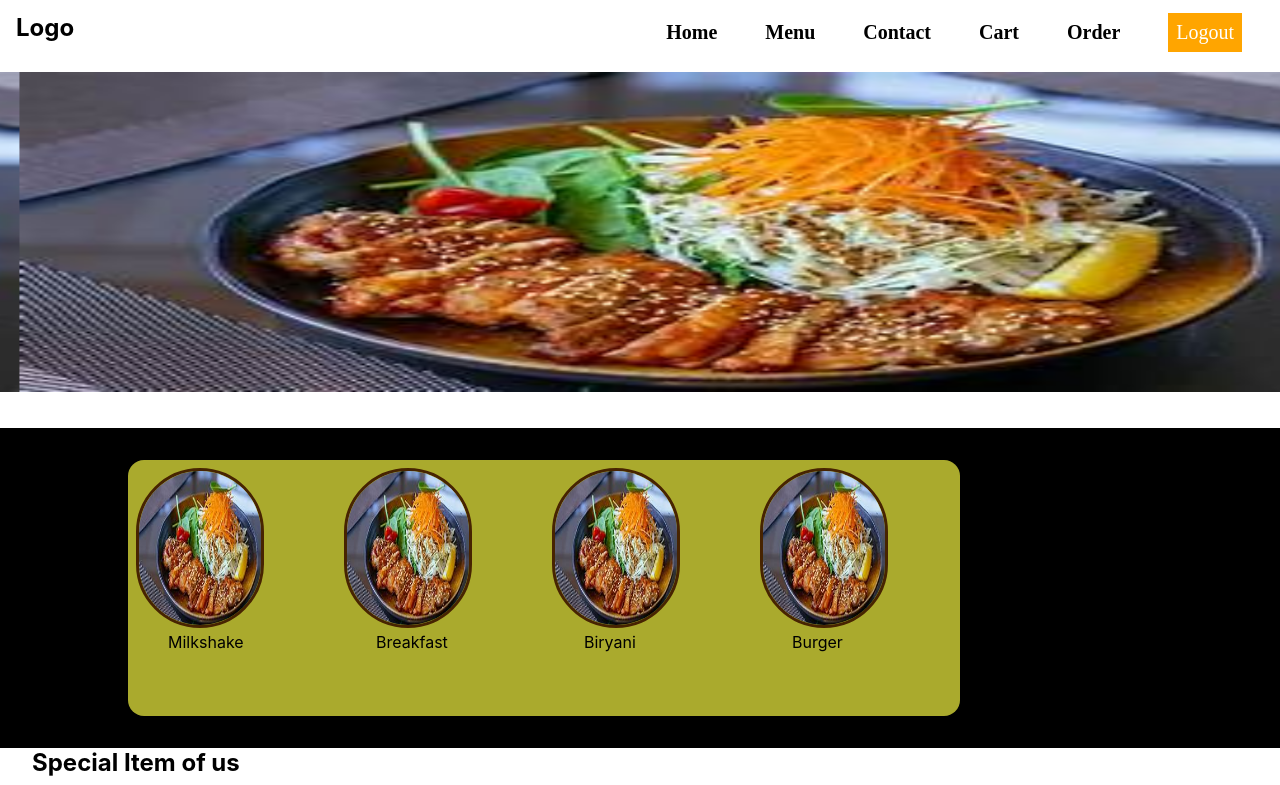
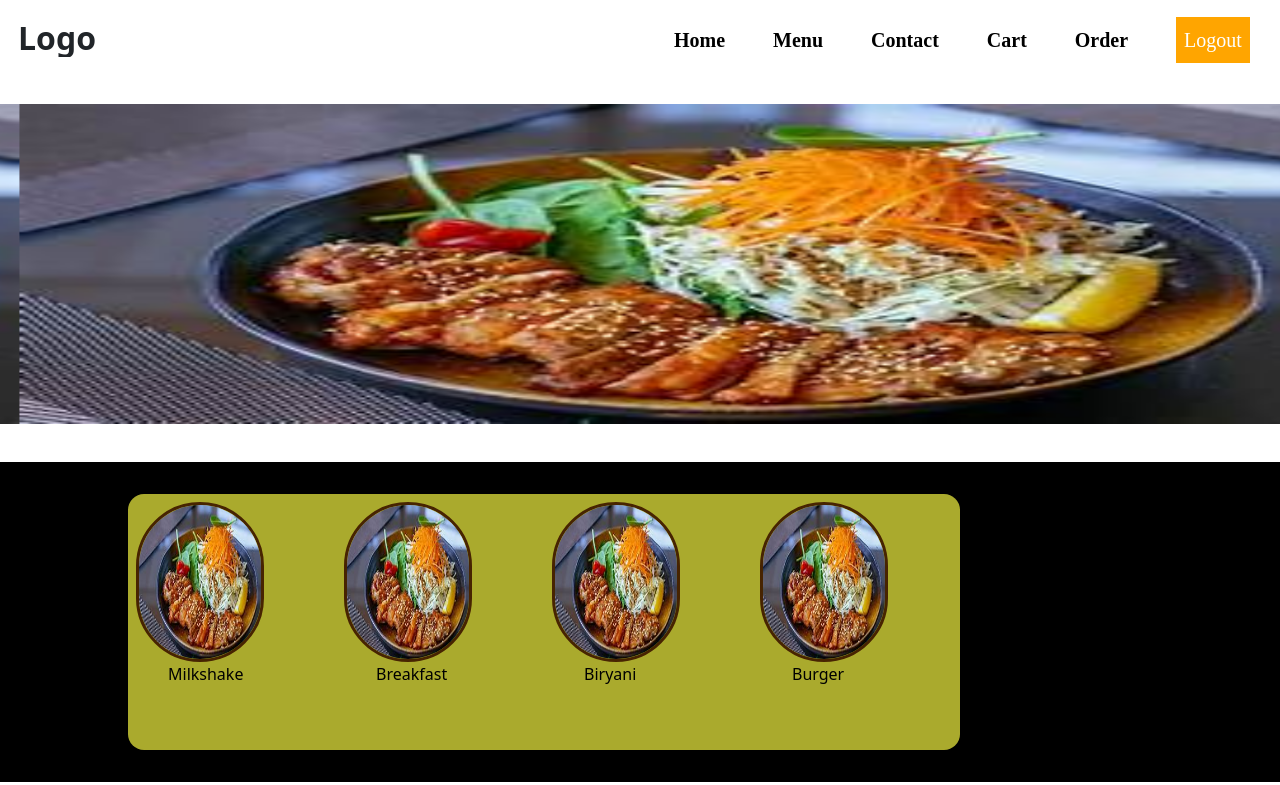
Before and after one commit to sirishaguguloth/Tasty-Food, a React (Create React App) app: page / in a window 1280 px wide. Shown: the top 785 px of the page. Built offline with nearby package versions, Linux system fonts and the light colour scheme; no server answers.

Commit message:
final commit

```diff
--- a/package.json
+++ b/package.json
@@ -7,7 +7,9 @@
     "@testing-library/react": "^13.4.0",
     "@testing-library/user-event": "^13.5.0",
     "axios": "^1.7.2",
+    "bootstrap": "^5.3.3",
     "react": "^18.3.1",
+    "react-bootstrap": "^2.10.4",
     "react-dom": "^18.3.1",
     "react-icons": "^5.2.1",
     "react-router-dom": "^6.24.1",
@@ -21,7 +23,8 @@
     "start": "react-scripts start",
     "build": "react-scripts build",
     "test": "react-scripts test",
-    "eject": "react-scripts eject"
+    "eject": "react-scripts eject",
+    "bootsrap": "5.3.3"
   },
   "eslintConfig": {
     "extends": [
--- a/src/App.js
+++ b/src/App.js
@@ -1,25 +1,31 @@
-import React from 'react';
+import React, { lazy, Suspense } from 'react';
 import { BrowserRouter, Routes, Route, Outlet } from 'react-router-dom';
 import Login from './pages/Login';
 import Register from './pages/Register';
 import Navbar from './component/Navbar';
-import Landing from './pages/Landing';
+//import Landing from './pages/Landing';
 import Footer from './component/Footer';
 import Adminlogin from './pages/admin/Adminlogin';
 import Home from './pages/admin/Home';
 import Adminorder from './pages/admin/Adminorder';
 import Contact from './pages/Contact';
-import Menu from './pages/Menu';
-import Wholemenu from './pages/Wholemenu';
+//import Menu from './pages/Menu';
+//import Wholemenu from './pages/Wholemenu';
 import Products from './pages/admin/Products';
-import Cart from './pages/Cart';
+//import Cart from './pages/Cart';
 import Context from './context/Context';
 import Address from './pages/Address';
 import Payment from './pages/Payment';
 import Ordersuccess from './pages/Ordersuccess';
 import Orderfail from './pages/Orderfail';
 import Order from './pages/Order';
+import Load from './component/Loading';
+import Loading from './component/Loading';
 
+const Landing = lazy(() => import('./pages/Landing'));
+const Wholemenu = lazy(() => import('./pages/Wholemenu'));
+const Menu = lazy(() => import('./pages/Menu'));
+const Cart = lazy(() => import('./pages/Cart'))
 
 
 function withnav() {
@@ -37,7 +43,7 @@ function App() {
   return (
     <div className="App">
       <BrowserRouter>
-
+      <Suspense fallback={<Loading/>}>
       <Context>
         <Routes>
           <Route exact path='/' Component={withnav}>
@@ -82,7 +88,7 @@ function App() {
           <Route path='/products' Component={Products} />
         </Routes>
         </Context>
-
+        </Suspense>
       </BrowserRouter>
     </div>
   );
--- /dev/null
+++ b/src/component/Loading.jsx
@@ -0,0 +1,30 @@
+import React from 'react'
+import Button from 'react-bootstrap/Button';
+import Spinner from 'react-bootstrap/Spinner';
+
+export default function Loading() {
+  return (
+    <div>
+        <Button variant="primary" disabled>
+        <Spinner
+          as="span"
+          animation="border"
+          size="sm"
+          role="status"
+          aria-hidden="true"
+        />
+        <span className="visually-hidden">Loading...</span>
+      </Button>{' '}
+      <Button variant="primary" disabled>
+        <Spinner
+          as="span"
+          animation="grow"
+          size="sm"
+          role="status"
+          aria-hidden="true"
+        />
+        Loading...
+      </Button>
+    </div>
+  )
+}
--- a/src/index.js
+++ b/src/index.js
@@ -2,6 +2,7 @@ import React from 'react';
 import ReactDOM from 'react-dom/client';
 import './index.css';
 import App from './App';
+import "bootstrap/dist/css/bootstrap.min.css";
 
 
 const root = ReactDOM.createRoot(document.getElementById('root'));
--- a/src/pages/Wholemenu.jsx
+++ b/src/pages/Wholemenu.jsx
@@ -2,13 +2,14 @@ import React, { useState, useEffect } from 'react';
 import { ToastContainer, toast } from 'react-toastify';
 import 'react-toastify/dist/ReactToastify.css';
 import axios from 'axios';
-import { Link } from 'react-router-dom';
+import { Link ,useNavigate} from 'react-router-dom';
 import { useCart } from '../context/Context';
 import '../styles/menu.css'; // Import your menu styles
 
 export default function Wholemenu() {
     const { cart, setcart } = useCart();
     const [products, setProducts] = useState([]);
+    const Navigate = useNavigate();
 
     useEffect(() => {
         axios.get("https://tastyfood-backend.onrender.com/getproducts")
@@ -35,6 +36,7 @@ export default function Wholemenu() {
         const filteredProducts = products.filter(item => item.category === categoryName);
 
         return (
+            localStorage.getItem("userid") ?
             <div>
                 <h2 style={{ paddingLeft: "2rem" }}>{categoryName}</h2>
                 <div className="menudiv">
@@ -58,6 +60,7 @@ export default function Wholemenu() {
                     ))}
                 </div>
             </div>
+             : <Navigate to={'/landing'} />
         );
     }
 
@@ -69,6 +72,8 @@ export default function Wholemenu() {
             {renderCategory("breakfast")}
             {renderCategory("milkshakes")}
             <ToastContainer />
+
         </div>
+
     )
 }
--- a/src/styles/navbar.css
+++ b/src/styles/navbar.css
@@ -1,6 +1,6 @@
 .navbar {
     width: 100vw;
-    height: 4rem;
+    height: 6rem;
     display: flex;
     flex-direction: row;
     align-items: center;
@@ -10,11 +10,16 @@
 
 .logo {
     padding-left: 1rem;
+    overflow-y: hidden;
+   margin-left: 2rem;
+   font-weight: bold;
+   margin: 2px;
 }
 .navwrap{
     display: flex;
     flex-direction: row;
-    gap: 5rem;
+    gap: 2rem;
+
 }
 
 
@@ -71,7 +76,7 @@
     .navwrap{
         display: flex;
         flex-direction: row;
-        gap: 37rem;
+        gap: 34rem;
     }
     .navlists {
         gap: 3rem;
```
Also changed, not shown: 1 other file (tests, documents, lock files or other folders).
